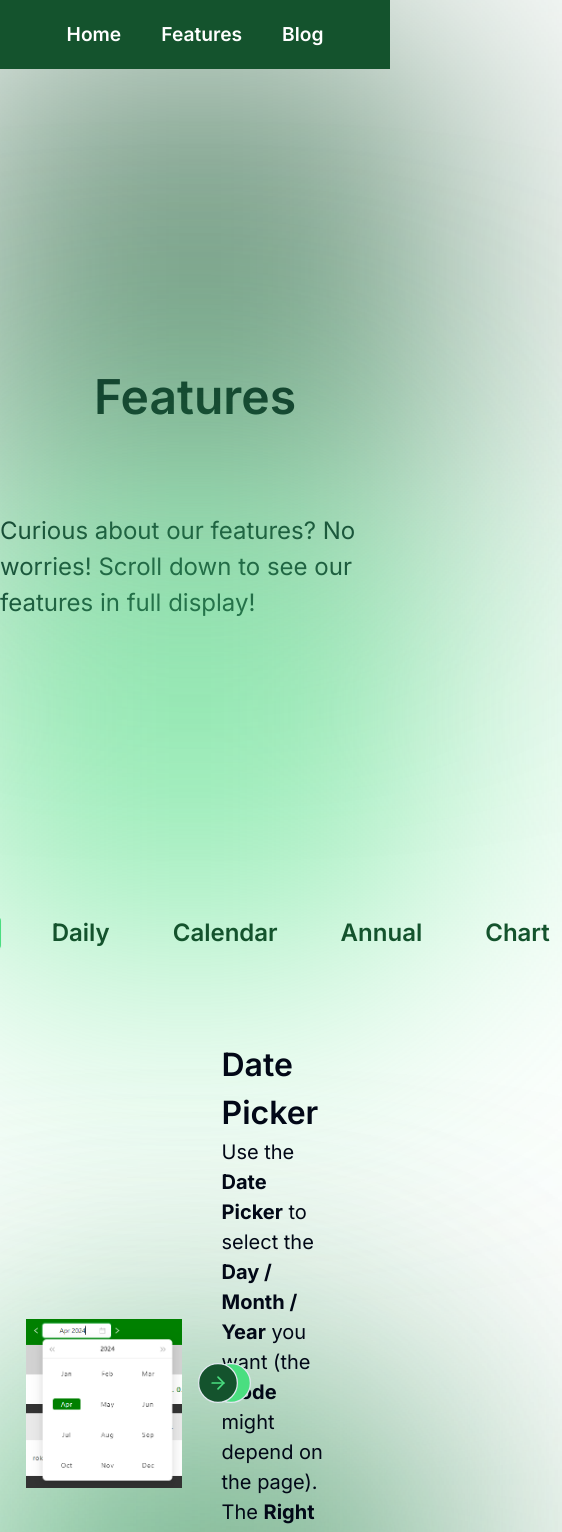
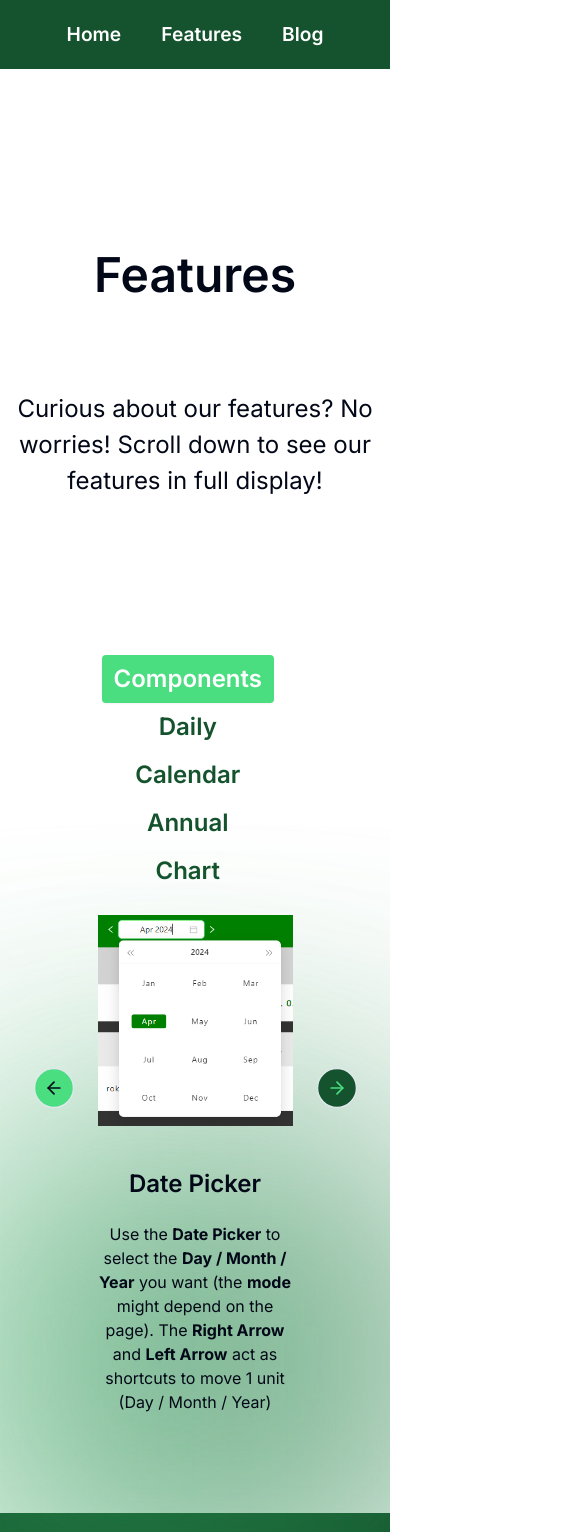
Before and after one commit to wisnudwg/next-money-tracker-site, a Next.js app: page /features in a window 390 px wide. Shown: the top 1532 px of the page, 562 px wide, since content can reach past the window. Built offline with nearby package versions, Linux system fonts and the light colour scheme.

Commit message:
refactored features page to accommodate mobile view

```diff
--- a/app/features/page.tsx
+++ b/app/features/page.tsx
@@ -138,9 +138,9 @@ function FeaturesSection() {
     <div className="flex justify-center h-screen gap-20 relative">
       <div className="absolute bottom-0 left-0 bg-green-400 w-[300px] h-[300px] blur-[150px]"></div>
       <div className="absolute bottom-0 right-0 bg-green-900 w-[300px] h-[300px] blur-[150px]"></div>
-      <div>
-        <Tabs defaultValue={tabs[0].value} className="">
-          <TabsList className="w-[90vw] gap-[10vw] leading-5 bg-transparent">
+      <div className="">
+        <Tabs defaultValue={tabs[0].value}>
+          <TabsList className="flex-col lg:flex-row lg:w-[90vw] lg:gap-[10vw] lg:leading-5 bg-white lg:bg-transparent">
             {tabs.map((tab, index) => (
               <TabsTrigger
                 key={index}
@@ -150,31 +150,31 @@ function FeaturesSection() {
             ))}
           </TabsList>
           {tabs.map((tab, index) => (
-            <TabsContent key={index} value={tab.value} className="">
+            <TabsContent key={index} value={tab.value} className="w-[50vw] mt-10 lg:mt-0 lg:w-fit">
               <Carousel
                 opts={{
                   align: "start",
                   loop: true,
                 }}
-                className="w-[80vw] relative"
+                className="lg:w-[80vw] relative"
               >
                 <CarouselContent>
                   {tab.carousel.map((item, index) => (
                     <CarouselItem key={index} className="mt-20">
-                      <div className="flex items-center justify-center gap-10">
-                        <div className="w-1/2">
+                      <div className="flex items-center justify-center gap-10 flex-col lg:flex-row">
+                        <div className="lg:w-1/2">
                           <Image src={item.img} alt="" width={item.size} className="float-right" />
                         </div>
-                        <div className="w-1/3">
-                          <h3 className="font-semibold text-[2rem]">{item.title}</h3>
-                          <p className="text-[1.25rem]">{item.copy}</p>
+                        <div className="text-center lg:text-left lg:w-1/3">
+                          <h3 className="font-semibold text-[1.5rem] lg:text-[2rem] mb-5 lg:mb-0">{item.title}</h3>
+                          <p className="text-[1rem] lg:text-[1.25rem]">{item.copy}</p>
                         </div>
                       </div>
                     </CarouselItem>
                   ))}
                 </CarouselContent>
-                <CarouselPrevious className="absolute left-[50vw] top-[50vh] bg-green-400 scale-125" />
-                <CarouselNext className="absolute right-[25vw] top-[50vh] bg-green-900 text-green-400 scale-125" />
+                <CarouselPrevious className="absolute left-[-60px] lg:left-[50vw] top-[30vh] lg:top-[50vh] bg-green-400 scale-125" />
+                <CarouselNext className="absolute right-[-60px] lg:right-[25vw] top-[30vh] lg:top-[50vh] bg-green-900 text-green-400 scale-125" />
               </Carousel>
             </TabsContent>
           ))}
--- a/components/client/features-hero-animation.tsx
+++ b/components/client/features-hero-animation.tsx
@@ -14,12 +14,12 @@ export default function FeaturesHeroAnimation() {
       initial="hidden"
       animate="show"
       transition={{ delay: 0.2 }}
-      className="flex flex-col items-center justify-center h-screen gap-20 relative"
+      className="flex flex-col items-center justify-center h-[600px] lg:h-screen gap-20 relative"
     >
-      <div className="absolute top-0 left-0 bg-green-900 w-[400px] h-[400px] blur-[150px]"></div>
-      <div className="absolute bottom-0 right-0 bg-green-400 w-[400px] h-[400px] blur-[150px]"></div>
+      <div className="absolute top-0 left-0 bg-green-900 lg:w-[400px] w-[100px] lg:h-[400px] h[100px] lg:blur-[150px] blur-[60px]"></div>
+      <div className="absolute bottom-0 right-0 bg-green-400 lg:w-[400px] w-[100px] lg:h-[400px] h[100px] lg:blur-[150px] blur-[60px]"></div>
       <h1 className="font-semibold text-[3rem]">Features</h1>
-      <p className="text-[1.5rem]">Curious about our features? No worries! Scroll down to see our features in full display!</p>
+      <p className="text-center lg:text-left text-[1.5rem]">Curious about our features? No worries! Scroll down to see our features in full display!</p>
     </motion.div>
   )
 }
```
